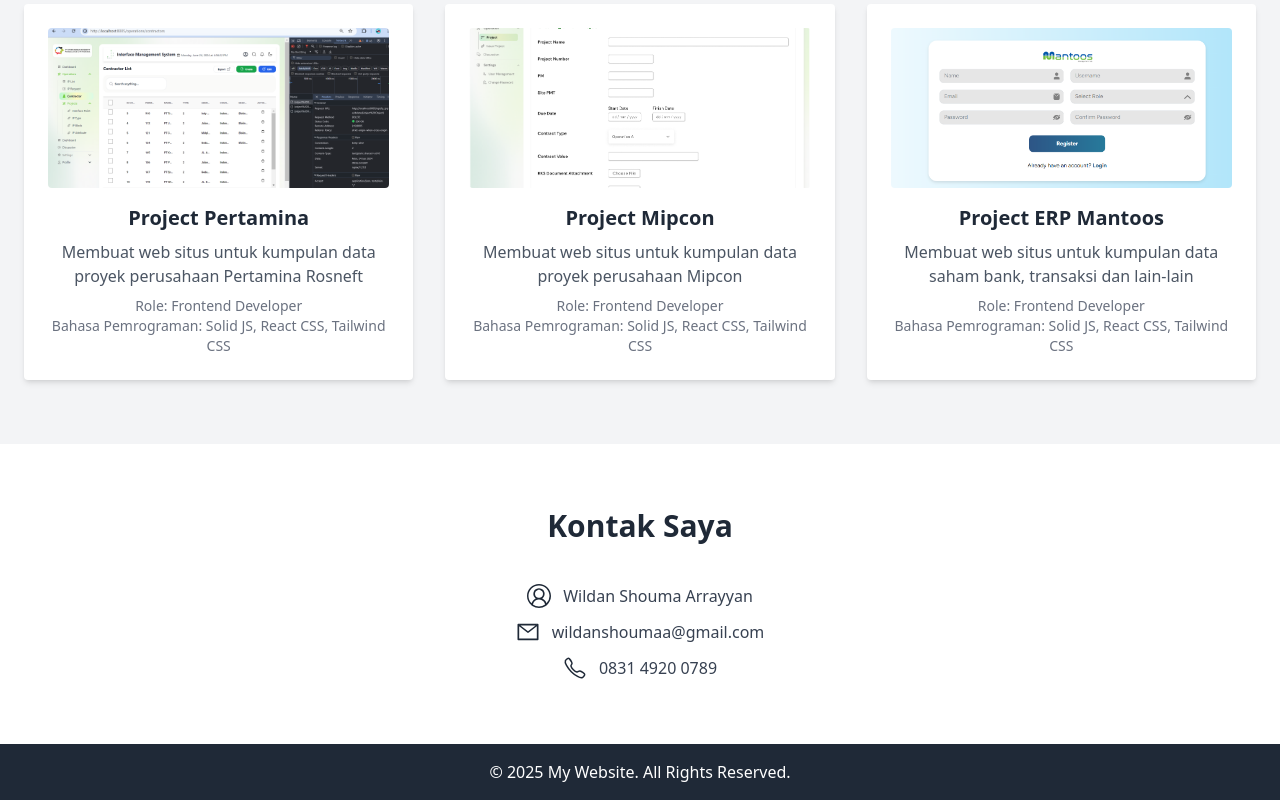
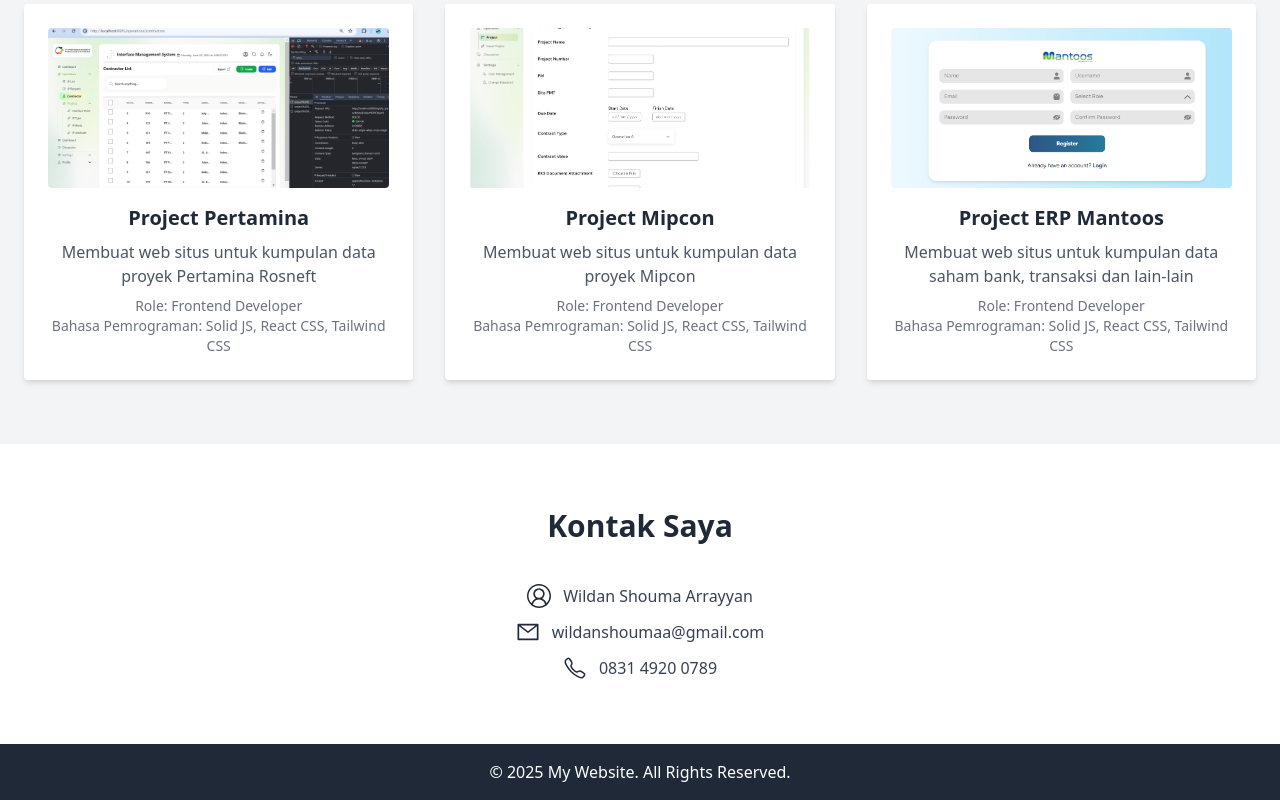
Before and after one commit to Wsarrayyan/porto-web-wildan, a website: page src/index.html in a window 1280 px wide. Shown: the part 791-1591 px from the top of the page. Drawn offline with nearby package versions, Linux system fonts and the light colour scheme.

Commit message:
first commit

```diff
--- a/src/index.html
+++ b/src/index.html
@@ -123,7 +123,7 @@
                             class="absolute right-0 top-1/2 transform -translate-y-1/2 bg-blue-500 text-white p-2 rounded-r opacity-0 invisible group-hover:opacity-100 group-hover:visible transition-opacity duration-300">&#9654;</button>
                     </div>
                     <h4 class="text-xl font-semibold mb-2">Project Pertamina</h4>
-                    <p class="text-gray-600 mb-2">Membuat web situs untuk kumpulan data proyek perusahaan Pertamina
+                    <p class="text-gray-600 mb-2">Membuat web situs untuk kumpulan data proyek Pertamina
                         Rosneft</p>
                     <p class="text-gray-500 text-sm">Role: Frontend Developer</p>
                     <p class="text-gray-500 text-sm">Bahasa Pemrograman: Solid JS, React CSS, Tailwind CSS</p>
@@ -146,7 +146,7 @@
                             class="absolute right-0 top-1/2 transform -translate-y-1/2 bg-blue-500 text-white p-2 rounded-r opacity-0 invisible group-hover:opacity-100 group-hover:visible transition-opacity duration-300">&#9654;</button>
                     </div>
                     <h4 class="text-xl font-semibold mb-2">Project Mipcon</h4>
-                    <p class="text-gray-600 mb-2">Membuat web situs untuk kumpulan data proyek perusahaan Mipcon</p>
+                    <p class="text-gray-600 mb-2">Membuat web situs untuk kumpulan data proyek Mipcon</p>
                     <p class="text-gray-500 text-sm">Role: Frontend Developer</p>
                     <p class="text-gray-500 text-sm">Bahasa Pemrograman: Solid JS, React CSS, Tailwind CSS</p>
                 </div>
```
